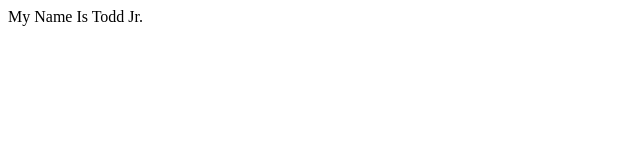
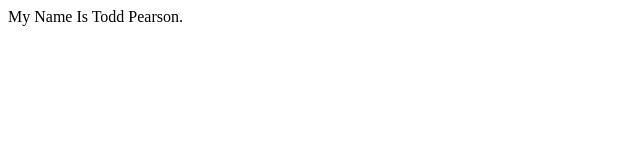
Before and after one commit to TAPjr36912/First-Git-HUB-Project, a plain HTML site: page INDEX.HTML in a window 1280 px wide. Shown: the full height of the page, 0-640 px from the left. Drawn offline with Linux system fonts and the light colour scheme.

Commit message:
Name Change

```diff
--- a/INDEX.HTML
+++ b/INDEX.HTML
@@ -6,6 +6,6 @@
     <title>Document</title>
 </head>
 <body>
-    My Name Is Todd Jr.
+    My Name Is Todd Pearson.
 </body>
 </html>
```
